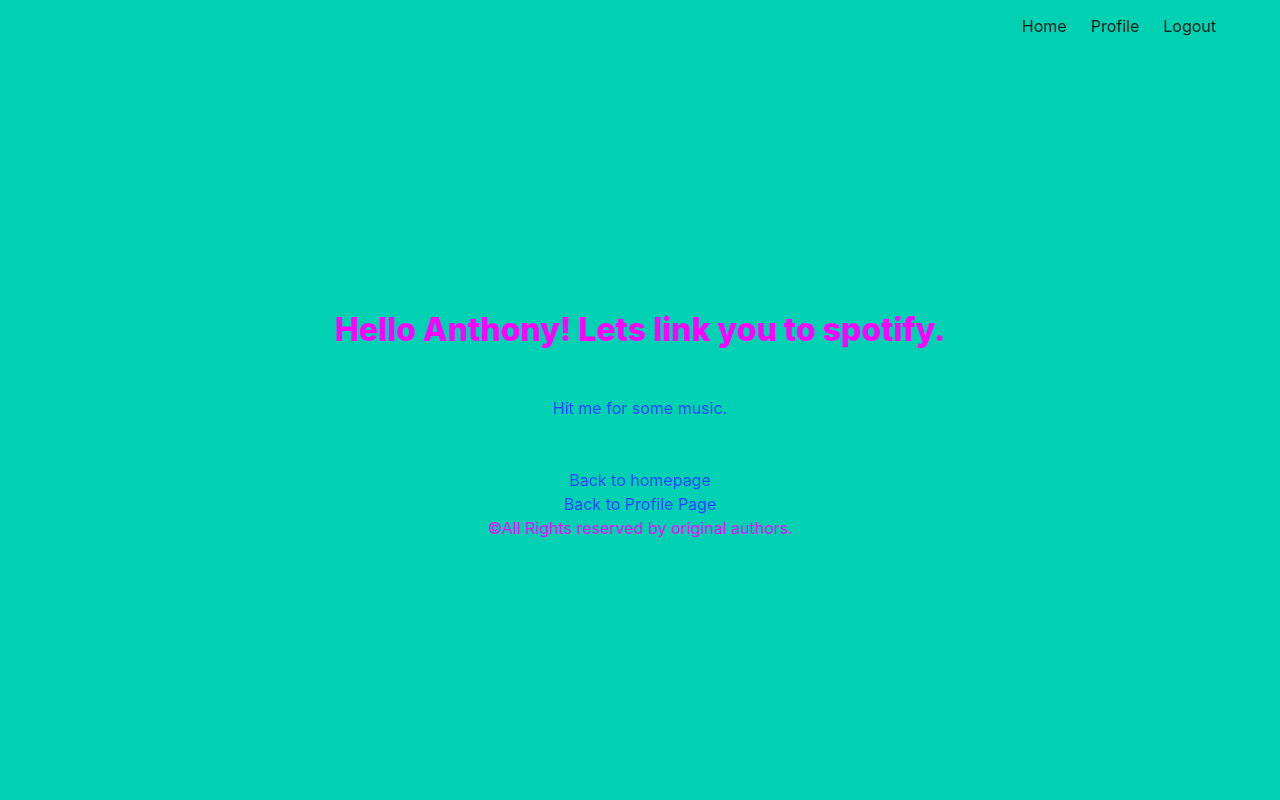
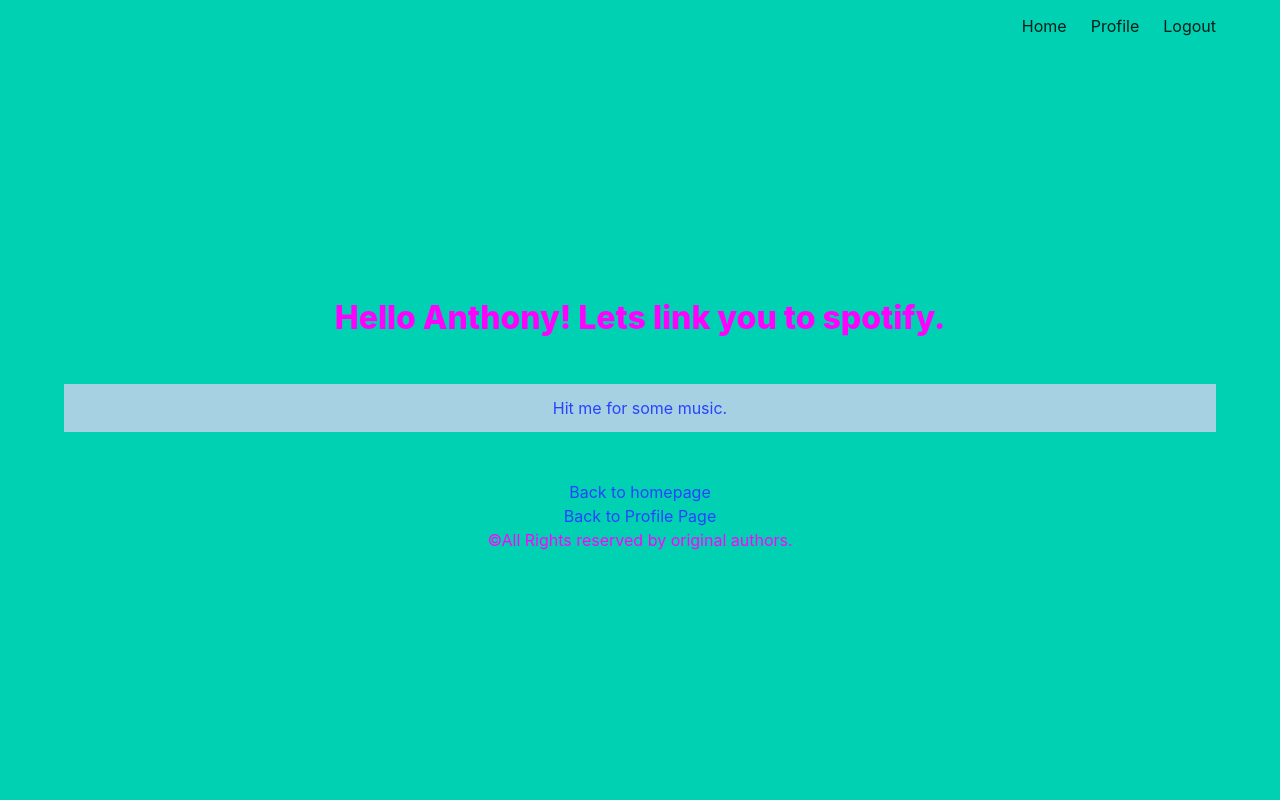
Before and after one commit to asharma16/CPSC466_Workout_App, a Flask app: page /spotify in a window 1280 px wide. Run offline with Flask 2, Linux system fonts and the light colour scheme; a user stored in the database is signed in; some libraries are stand-ins or nearby versions.

Commit message:
Update spotify.html
Latest version

```diff
--- a/project/templates/spotify.html
+++ b/project/templates/spotify.html
@@ -11,10 +11,17 @@
 </br>
 
 <body>
+    <div class="row">
+        <div class="column" style="background-color: rgb(166, 209, 226)">
+            <ul>
+                    <li><a href="https://www.spotify.com/us/">Hit me for some music.</a></li>
+                </ul>
+            </div>
+<!----
     <ul>
         <li><a href="https://www.spotify.com/us/">Hit me for some music.</a></li>
 
-    </ul>
+    </ul> !-->
 </body>
 
 </br>
```
